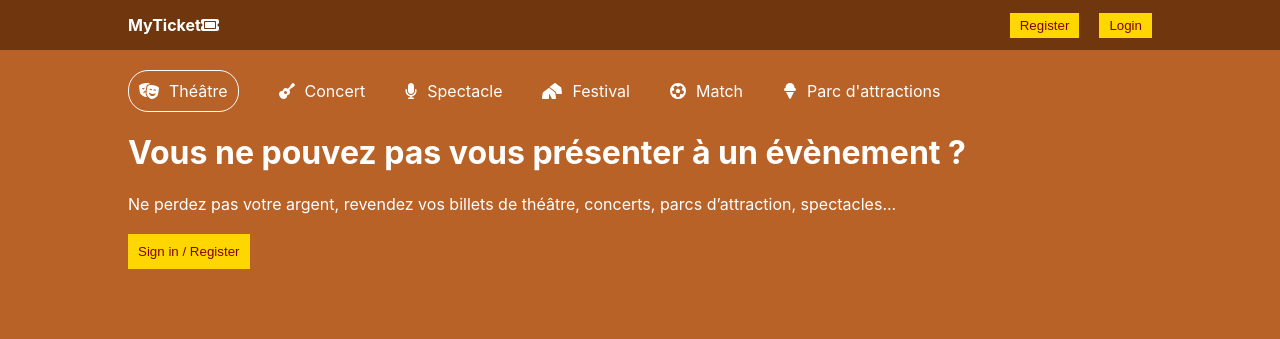
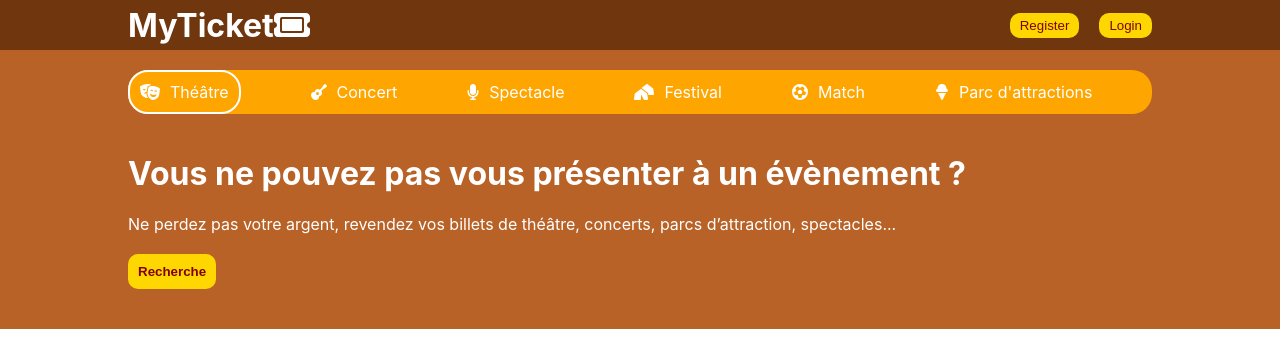
Before and after one commit to AJCSteeve/projet-fil-rouge-React, a React (Create React App) app: page / in a window 1280 px wide. Shown: the top 339 px of the page. Built offline with nearby package versions, Linux system fonts and the light colour scheme.

Commit message:
Modifs header & navbar.

```diff
--- a/src/components/Header.jsx
+++ b/src/components/Header.jsx
@@ -42,7 +42,7 @@ const Header = () => {
                 </div>
                 <h1 className="headerTitle">Vous ne pouvez pas vous présenter à un évènement ?</h1>
                 <p className="headerDescr">Ne perdez pas votre argent, revendez vos billets de théâtre, concerts, parcs d’attraction, spectacles...</p>
-                <button className="headerBtn">Sign in / Register</button>
+                <button className="headerBtn">Recherche</button>
             </div>
         </div>
     );
--- a/src/components/header/header.css
+++ b/src/components/header/header.css
@@ -8,13 +8,15 @@
 .headerContainer {
     width: 100%;
     max-width: 1024px;
-    margin: 20px 0px 100px 0px;
+    margin: 20px 0px 40px 0px;
 }
 
 .headerList {
     display: flex;
-    gap: 40px;
+    gap: 70px;
     margin-bottom: 20px;
+    background-color: orange;
+    border-radius: 20px;
 }
 
 .headerListItem {
@@ -23,22 +25,26 @@
     gap: 10px;
 }
 
-
 .headerListItem.active {
-    border: 1px solid white;
+    border: 2px solid white;
     padding: 10px;
     border-radius: 20px;
 }
 
 .headerDescr{
-    margin: 20px 0px;
+    margin: 0px 0px 20px 0px;
 }
 
 .headerBtn {
     background-color: gold;
     color: maroon;
-    font-weight: 500;
+    font-weight: 800;
     border: none;
     padding: 10px;
     cursor: pointer;
+    border-radius: 10px;
 }
+
+.headerTitle {
+    margin-top: 40px;
+}
--- a/src/components/navbar/navbar.css
+++ b/src/components/navbar/navbar.css
@@ -16,6 +16,7 @@
 
 .logo {
     font-weight: bold;
+    font-size: xx-large;
 }
 
 .navButton {
@@ -25,4 +26,5 @@
     cursor: pointer;
     background-color: gold;
     color: maroon;
+    border-radius: 10px;
 }
```
